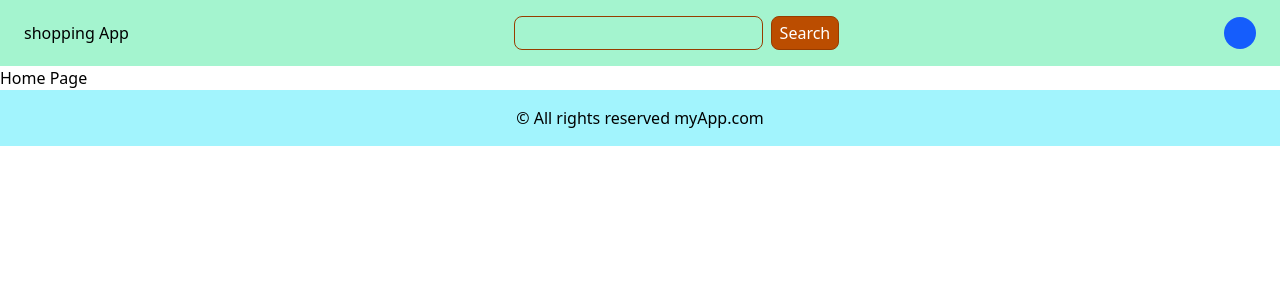
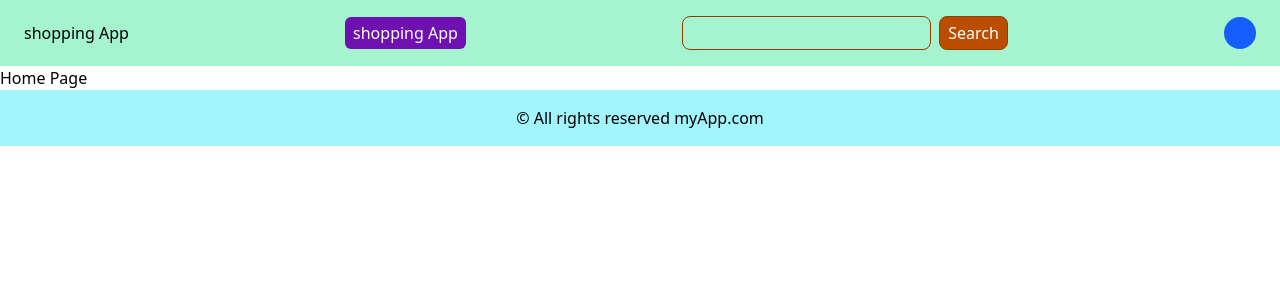
Before and after one commit to SohelMalik/react-app, a React (Vite) app: page / in a window 1280 px wide. Shown: the top 300 px of the page. Built offline with nearby package versions, Linux system fonts and the light colour scheme.

Commit message:
fixed the app name and styling

```diff
--- a/src/Components/Navbar.jsx
+++ b/src/Components/Navbar.jsx
@@ -19,6 +19,7 @@ const Navbar = () =>{
 return (
     <nav className='flex px-6 py-4 justify-between items-center bg-emerald-200'>
         <Link to="/">shopping App</Link>
+          <Link to="/" className="py-1 px-2 bg-purple-800 text-white rounded-md w-fit" >shopping App</Link>
         <div>
             <input className="px-2 py-1 border-1 border-amber-800 rounded-lg mr-2"
             value={searchText}
```
